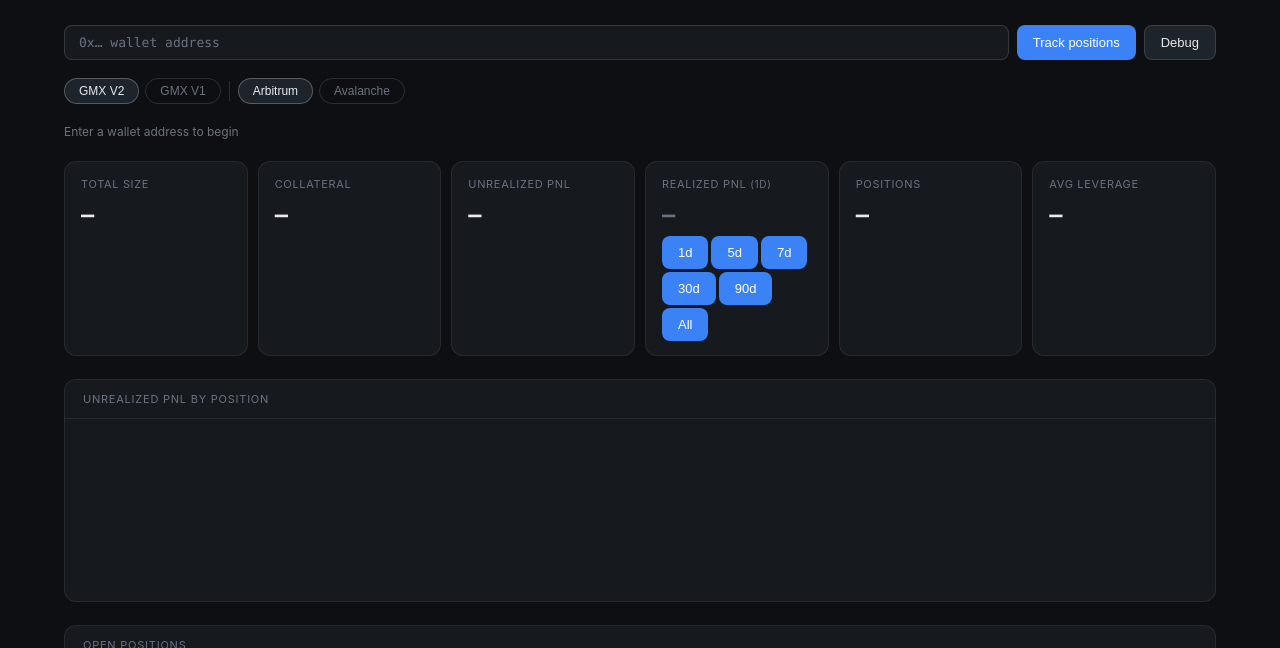
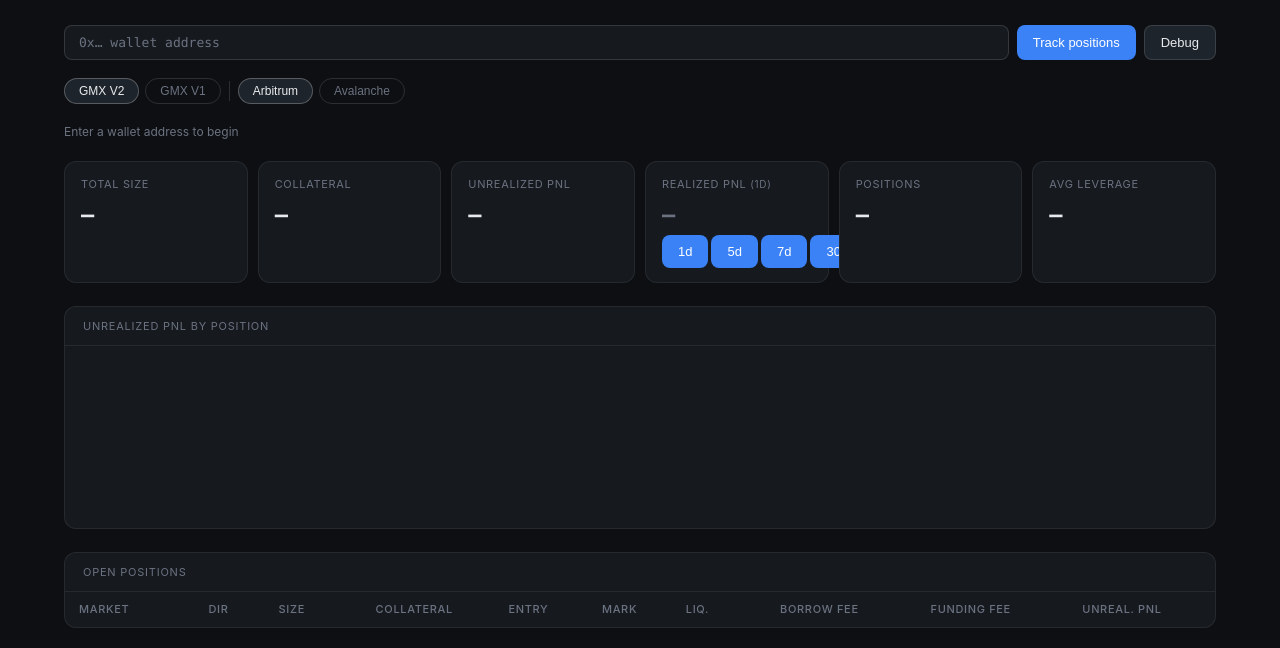
Before and after one commit to nhpcorp35/gmx-tracker-railway, a website: page public/index.html in a window 1280 px wide. Both pictures are taken after a click on the button "1d". Shown: the part 85-733 px from the top of the page. Drawn offline with nearby package versions, Linux system fonts and the light colour scheme.

Commit message:
fix: range button styling and doFetch reference

```diff
--- a/public/index.html
+++ b/public/index.html
@@ -115,7 +115,7 @@
   <div class="mc">
     <div class="mc-label">Realized PnL <span id="rpnlRangeLabel" style="font-size:10px;color:var(--muted)">(~5d)</span></div>
     <div class="mc-val neu" id="mRpnl">—</div>
-    <div style="display:flex;gap:3px;margin-top:5px;flex-wrap:wrap">
+    <div style="display:flex;gap:3px;margin-top:4px">
       <button class="range-btn" data-blocks="400000" data-label="1d" onclick="setRpnlRange(this)">1d</button>
       <button class="range-btn active" data-blocks="2000000" data-label="~5d" onclick="setRpnlRange(this)">5d</button>
       <button class="range-btn" data-blocks="2800000" data-label="7d" onclick="setRpnlRange(this)">7d</button>
@@ -309,7 +309,7 @@
   rpnlBlocks = parseInt(btn.dataset.blocks);
   document.getElementById('rpnlRangeLabel').textContent = '(' + btn.dataset.label + ')';
   const addr = document.getElementById('addr').value.trim();
-  if(addr && addr.startsWith('0x')) track();
+  if(addr && addr.startsWith('0x')) doFetch();
 }
 let debugLines=[], showDebug=false;
 
```
